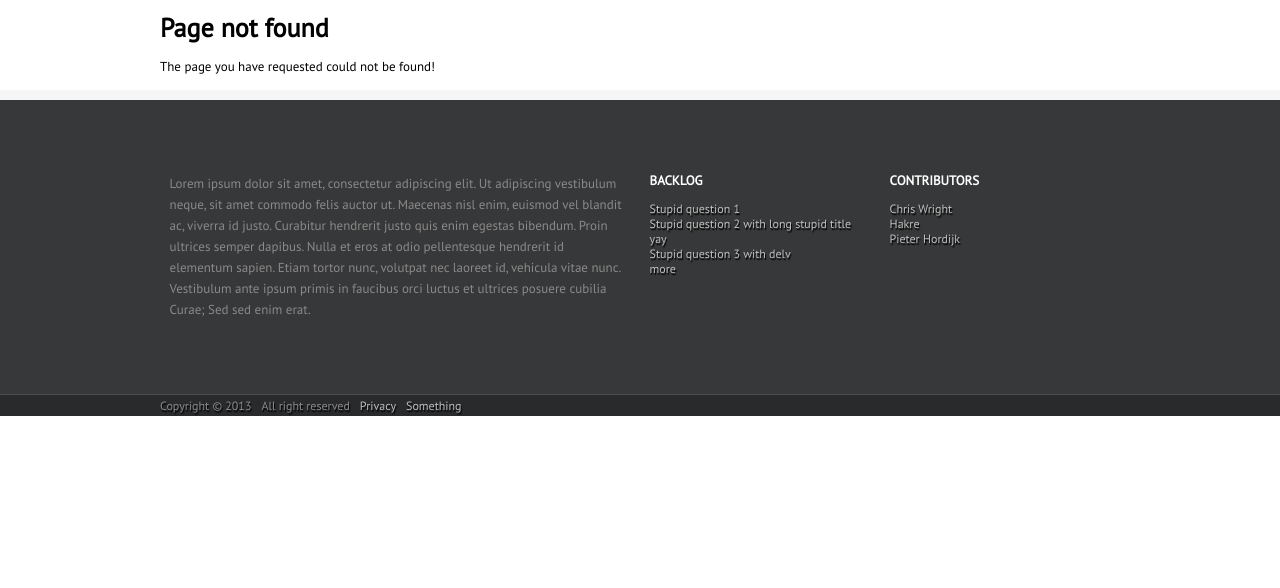
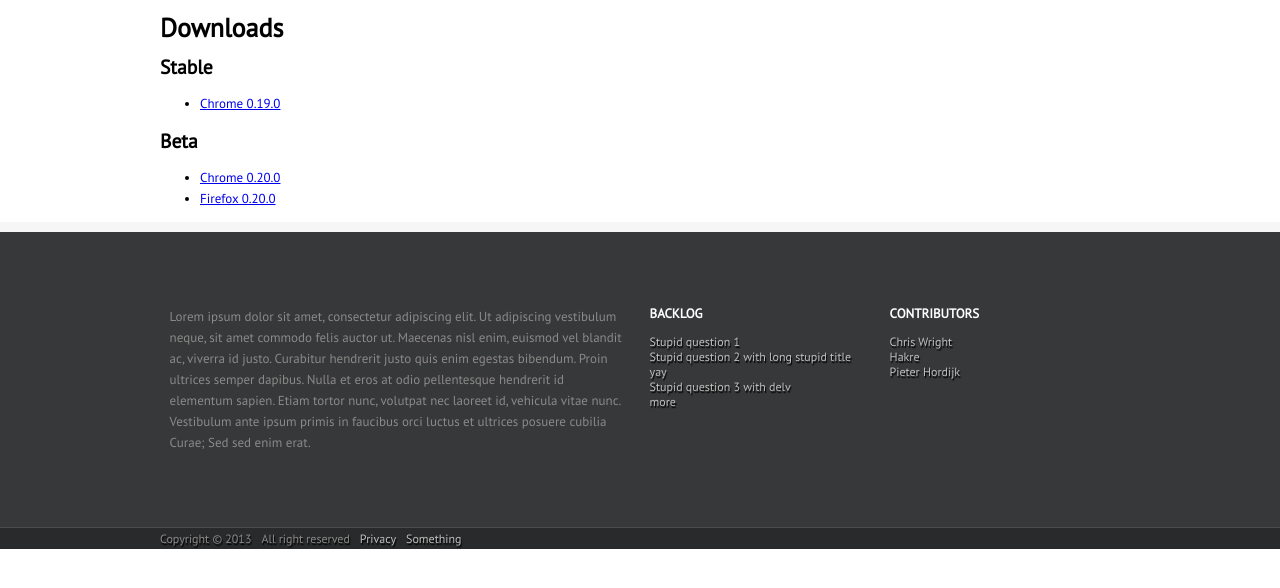
Before and after one commit to cv-pls/site, a PHP site: page /downloads in a window 1280 px wide. Shown: the part 87-675 px from the top of the page. Run offline with PHP 8.4, Linux system fonts and the light colour scheme.

Commit message:
added downloads

```diff
--- a/bootstrap.php
+++ b/bootstrap.php
@@ -29,6 +29,11 @@ switch ($path[0]) {
         $content = get_page_content('source');
         break;
 
+    case 'downloads':
+        $title = 'Downloads';
+        $content = get_page_content('downloads');
+        break;
+
     default:
         $title = 'Not found';
         $content = get_page_content('not-found');
--- /dev/null
+++ b/pages/content/downloads.phtml
@@ -0,0 +1,10 @@
+<h1>Downloads</h1>
+<h2>Stable</h2>
+<ul>
+  <li><a href="https://github.com/downloads/cv-pls/chrome-cv-pls/cv-pls_0.19.0.crx">Chrome 0.19.0</a></li>
+</ul>
+<h2>Beta</h2>
+<ul>
+  <li><a href="/chrome/cv-pls_0.20.0.crx">Chrome 0.20.0</a></li>
+  <li><a href="/mozilla/cv-pls_0.20.0.xpi">Firefox 0.20.0</a></li>
+</ul>
--- /dev/null
+++ b/public/chrome/update.xml
@@ -0,0 +1,6 @@
+<?xml version="1.0" encoding="utf-8"?>
+<gupdate xmlns="http://www.google.com/update2/response" protocol="2.0">
+  <app appid="gobjeahenadefnjnellmedacaonkamda">
+    <updatecheck codebase="https://cv-pls.pieterhordijk.com/cv-pls_0.20.1.crx" version="0.20.1"/>
+  </app>
+</gupdate>
```
Also changed, not shown: public/update.php (added, +34 -0 lines), 5 other files.
